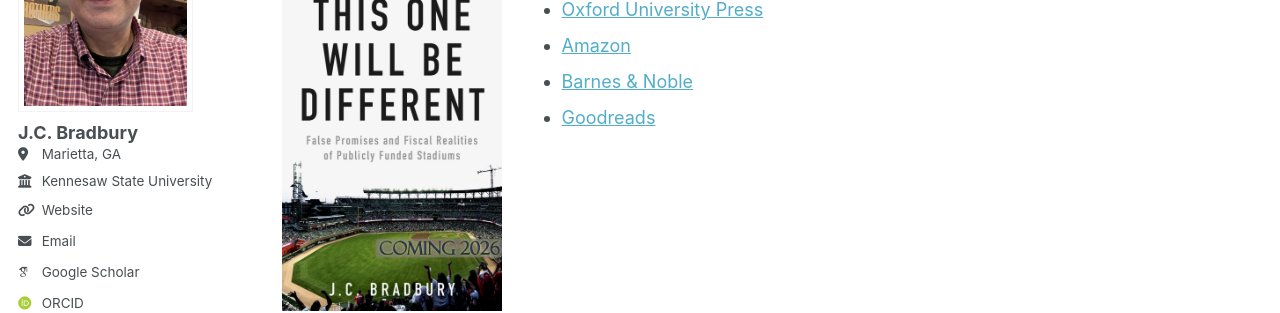
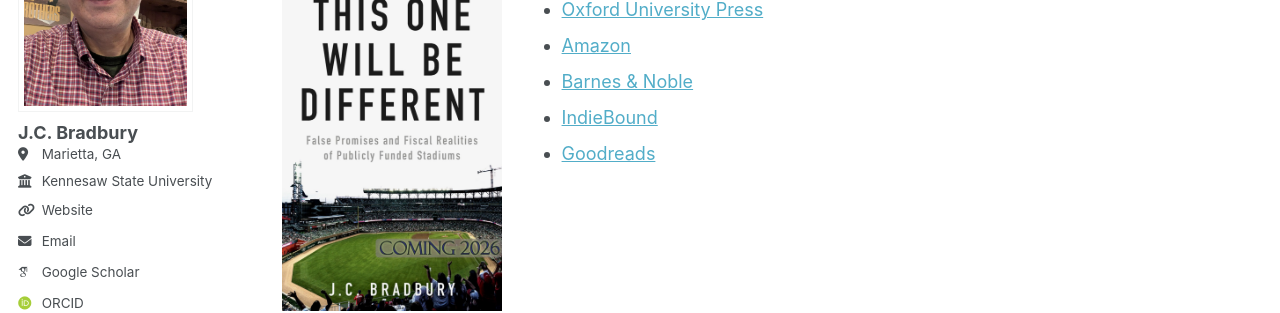
Before and after one commit to jcbradbury/jcbradbury.github.io, a Jekyll site: the page built from _pages/towbd.md, in a window 1280 px wide and 900 px high. Shown: the part 218-531 px from the top of the window. Built offline with Jekyll 4.4.1, drawn with Linux system fonts in a browser that asks for light colours; some web fonts are replaced; a script bundle is joined from its source files by our own code; library files that are not in the unit come from our copies.

Commit message:
Update towbd.md

```diff
--- a/_pages/towbd.md
+++ b/_pages/towbd.md
@@ -20,6 +20,7 @@ My book **This One Will Be Different: False Promises and Fiscal Realities of Pub
       <li><a href="https://global.oup.com/academic/product/this-one-will-be-different-9780197820216?cc=us&lang=en&">Oxford University Press</a></li>
       <li><a href="https://www.amazon.com/This-One-Will-Different-Realities/dp/0197820212">Amazon</a></li>
       <li><a href="https://www.barnesandnoble.com/w/this-one-will-be-different-j-c-bradbury/1149008693?ean=9780197820216">Barnes & Noble</a></li>
+      <li><a href="https://bookshop.org/p/books/this-one-will-be-different-false-promises-and-fiscal-realities-of-publicly-funded-stadiums-professor-of-economics-j-c-bradbury/3fcfe692cf812a1b?ean=9780197820216&next=t">IndieBound</a></li>
       <li><a href="https://www.goodreads.com/book/show/245768742">Goodreads</a></li>
 
 
```
